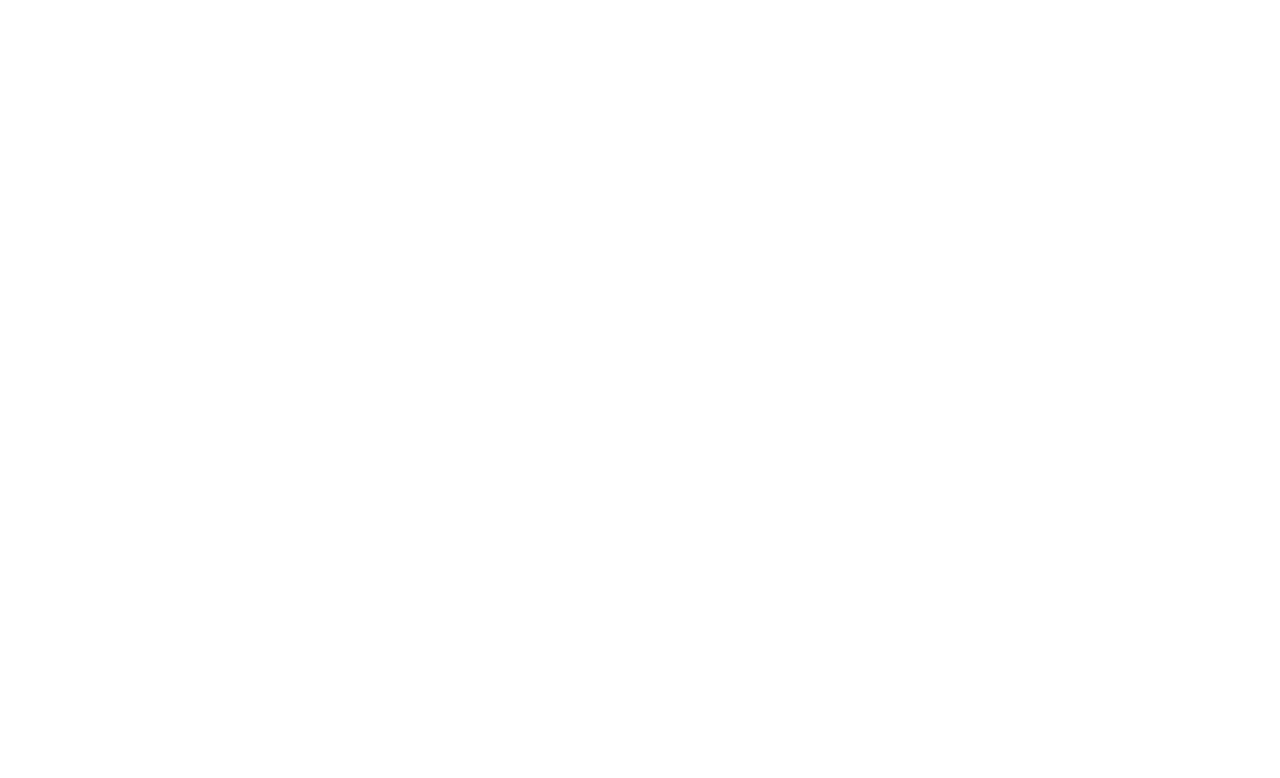
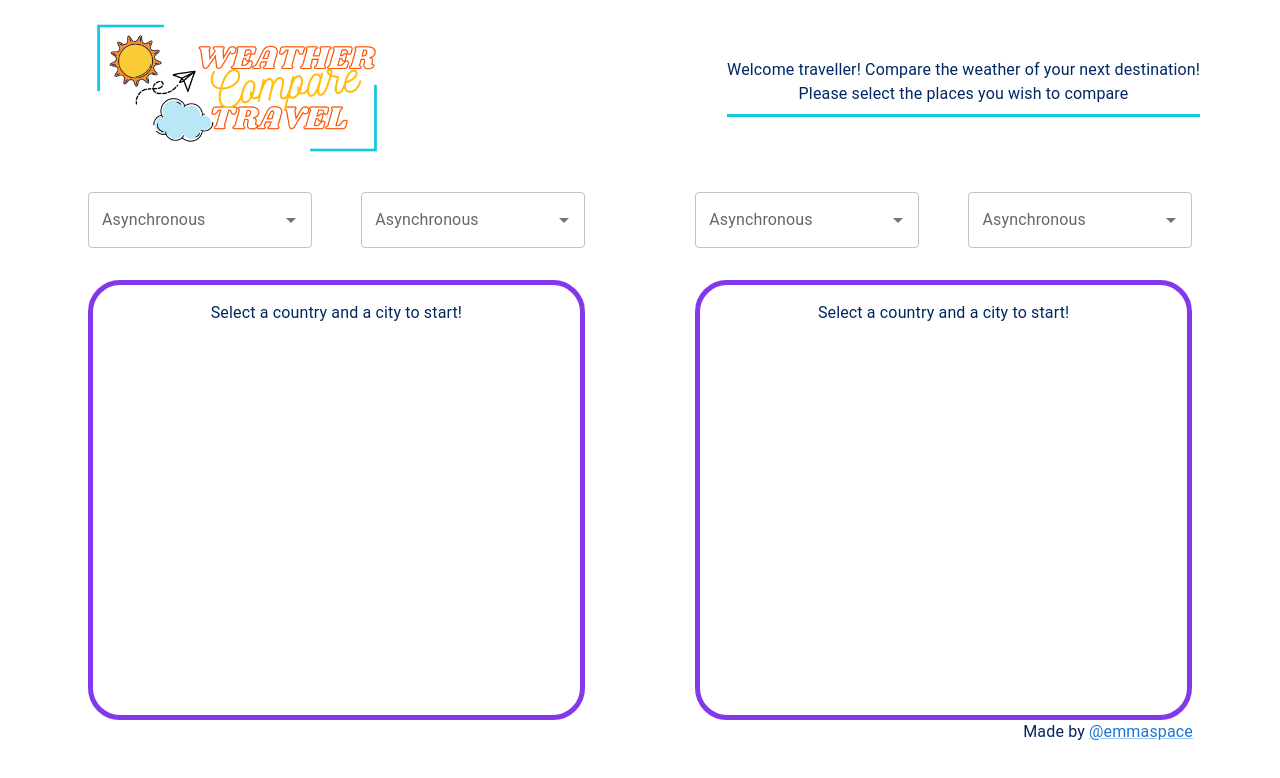
Before and after one commit to emmaspace/Eiya-clima, a React (Create React App) app: page / in a window 1280 px wide. Shown: the top 778 px of the page. Built offline with nearby package versions, Linux system fonts and the light colour scheme.

Commit message:
build: layout of main elements

```diff
--- a/public/index.html
+++ b/public/index.html
@@ -1,5 +1,5 @@
 <!DOCTYPE html>
-<html lang="en">
+<html lang="es">
   <head>
     <meta charset="utf-8" />
     <link rel="icon" href="%PUBLIC_URL%/Viaja-logo.png" />
@@ -12,7 +12,7 @@
 
     <link rel="manifest" href="%PUBLIC_URL%/manifest.json" />
 
-    <title>Clima Compara Viaja</title>
+    <title>Weather. Compare Travell.</title>
   </head>
   <body>
     <noscript>You need to enable JavaScript to run this app.</noscript>
--- /dev/null
+++ b/src/App.css
@@ -0,0 +1,5 @@
+*{
+    padding:0;
+    margin:0;
+    box-sizing: border-box;
+}
--- a/src/App.jsx
+++ b/src/App.jsx
@@ -1,8 +1,16 @@
+import { BrowserRouter as Router, Route, Routes } from "react-router-dom";
+
+import "./App.css"
+import Home from "./Components/Home"
+
 function App() {
   return (
-    <div className="App">
-
-    </div>
+    <Router>
+      <Routes>
+        <Route exact path="/" element={<Home />} />
+        <Route exact path="*" elment={<>404 Not Found</>} />
+      </Routes>
+    </Router>
   );
 }
 
--- /dev/null
+++ b/src/Components/Home.css
@@ -0,0 +1,3 @@
+#logo{
+    width: 30%;
+}
--- /dev/null
+++ b/src/Components/Home.jsx
@@ -0,0 +1,50 @@
+import { Box, Link, Container, Typography } from "@mui/material";
+
+import Location from "./Location";
+import "./Home.css";
+
+export default function Home() {
+  const color = { color: "#002764" };
+  return (
+    <Container component="div" sx={{ minHeight: "100vh", py: "1em" }}>
+      <Box
+        componet="header"
+        sx={{
+          display: "flex",
+          flexDirection: "row",
+          alignItems: "center",
+          justifyContent: "space-between",
+        }}
+      >
+        <img
+          id="logo"
+          src="Weather.png"
+          alt="Sun, plane and cloud icons that form the  Weather, Compare and Travel logo."
+        />
+        <Box
+          component="div"
+          sx={{ borderBottom: "3px solid #12C7E0", pb: "0.5em", mr: "1em" }}
+        >
+          <Typography component="h1" sx={{ ...color, textAlign: "center" }}>
+            Welcome traveller! Compare the weather of your next destination!
+          </Typography>
+          <Typography component="p" sx={{ ...color, textAlign: "center" }}>
+            Please select the places you wish to compare
+          </Typography>
+        </Box>
+      </Box>
+      <Container
+        component="main"
+        sx={{ display: "flex", flexDirection: "row", justifyContent:"space-between", }}
+      >
+        <Location />
+        <Location />
+      </Container>
+      <Box component="footer" sx={{ position: "relative", bottom: "2%", right:"2%" }}>
+        <Typography sx={{ ...color, textAlign: "right" }}>
+          Made by <Link href="https://github.com/emmaspace">@emmaspace</Link>
+        </Typography>
+      </Box>
+    </Container>
+  );
+}
--- /dev/null
+++ b/src/Components/Input.jsx
@@ -0,0 +1,83 @@
+import { TextField, Box, Autocomplete, CircularProgress } from "@mui/material";
+import {useState, useEffect, Fragment} from "react"
+
+export default function Input() {
+const [open, setOpen] = useState(false);
+const [options, setOptions] = useState([]);
+const loading = open && options.length === 0;
+
+useEffect(() => {
+  let active = true;
+
+  if (!loading) {
+    return undefined;
+  }
+
+  (async () => {
+    // await sleep(1e3);
+
+    if (active) {
+      // setOptions([...topFilms]);
+    }
+  })();
+
+  return () => {
+    active = false;
+  };
+}, [loading]);
+
+useEffect(() => {
+  if (!open) {
+    setOptions([]);
+  }
+}, [open]);
+
+
+
+
+    const countries = [
+    { name: "Mexico" },
+    { name: "Brasil" },
+    { name: "Australia" },
+  ].map((obj) => (obj.label = obj["name"]));
+    const cities = [
+      { name: "Mexico City" },
+      { name: "Sao Paulo" },
+      { name: "Melbourne" },
+    ].map((obj) => (obj.label = obj["name"]));
+    return (
+      <Box sx={{width:"45%"}}>
+        <Autocomplete
+          id="asynchronous-demo"
+          open={open}
+          onOpen={() => {
+            setOpen(true);
+          }}
+          onClose={() => {
+            setOpen(false);
+          }}
+          isOptionEqualToValue={(option, value) => option.title === value.title}
+          getOptionLabel={(option) => option.title}
+          options={options}
+          loading={loading}
+          renderInput={(params) => (
+            <TextField
+              {...params}
+              label="Asynchronous"
+              InputProps={{
+                ...params.InputProps,
+                endAdornment: (
+                  <Fragment>
+                    {loading ? (
+                      <CircularProgress color="inherit" size={20} />
+                    ) : null}
+                    {params.InputProps.endAdornment}
+                  </Fragment>
+                ),
+              }}
+            />
+          )}
+        />
+      </Box>
+    );
+}
--- /dev/null
+++ b/src/Components/Location.jsx
@@ -0,0 +1,52 @@
+import { Container, Box, Typography } from "@mui/material";
+import { useState } from "react";
+
+import Input from "./Input";
+
+export default function Location() {
+  const [country, setCountry] = useState();
+  const [city, setCity] = useState();
+  const [weather, setWeather] = useState();
+  return (
+    <>
+      <Box component="section" sx={{ width: "45%", mt: "2em" }}>
+        <Box
+          component="div"
+          sx={{
+            display: "flex",
+            flexDirection: "row",
+            width: "100%",
+            justifyContent: "space-between",
+          }}
+        >
+          <Input type={"country"} aria-label="Select a country please" />
+          <Input type={"city"} aria-label="Select a city please" />
+        </Box>
+        <Box
+          sx={{
+            border: "5px solid #8338EC",
+            borderRadius: "2em",
+            minHeight: "55vh",
+            mt: "2em",
+            p: "1em",
+          }}
+        >
+          {city && country ? (
+            <>
+              <Typography>Weather in{country}</Typography>
+              {weather ? (
+                weather.map((info) => <Box>info.weather</Box>)
+              ) : (
+                <Typography>Loading...</Typography>
+              )}
+            </>
+          ) : (
+            <Typography sx={{ textAlign: "center", color: "#002764" }}>
+              Select a country and a city to start!
+            </Typography>
+          )}
+        </Box>
+      </Box>
+    </>
+  );
+}
```
Also changed, not shown: public/Viaja.png (added), public/Weather.png (added).
